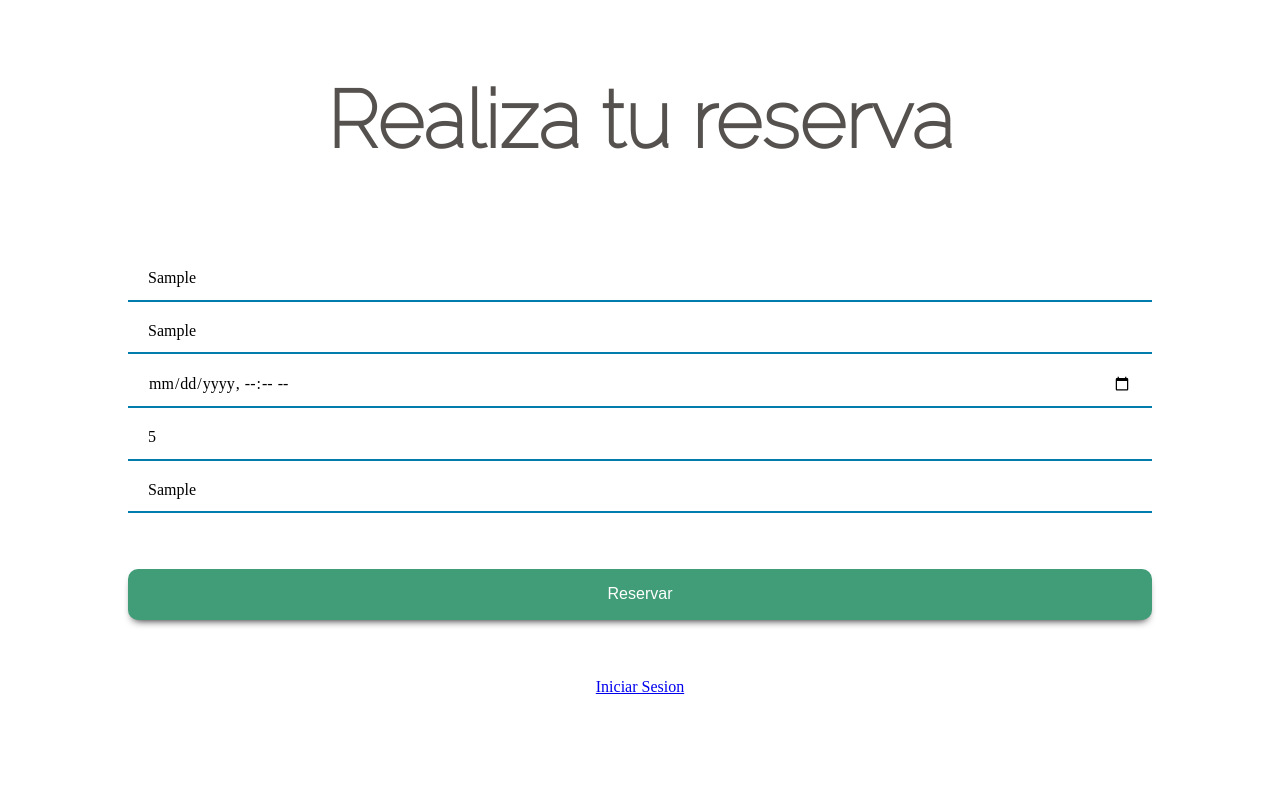
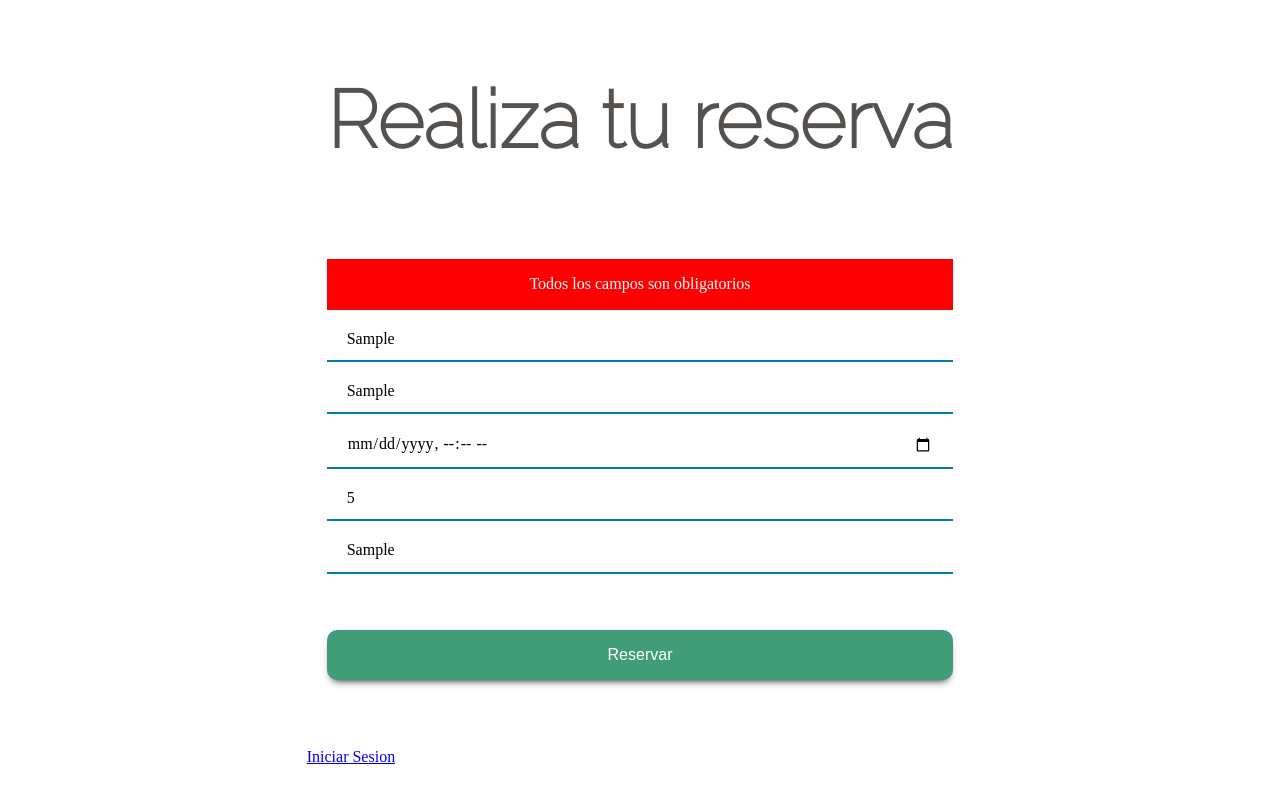
Before and after one commit to johanBautista/tengoHambre, a React (Create React App) app: page /reserva in a window 1280 px wide. Both pictures are taken after typing "Sample", "Sample", "5", "Sample" into the empty fields and a click on the button "Reservar". Built offline with nearby package versions, Linux system fonts and the light colour scheme.

Commit message:
form reserva validacion campos vacios, css refact

```diff
--- a/src/components/Home.js
+++ b/src/components/Home.js
@@ -9,6 +9,7 @@ const Titulo = styled.h4`
   color: #55514e;
   font-family: 'Raleway', sans-serif;
   padding: 20px;
+  display:block;
 `;
 
 const Home = () => {
--- a/src/components/Reserva.js
+++ b/src/components/Reserva.js
@@ -3,9 +3,10 @@ import { Link } from 'react-router-dom';
 import styled from '@emotion/styled';
 
 const Contenedor = styled.div`
-  display: flex;
+  display: grid;
+  justify-content: center;
   align-items: center;
-  flex-direction: column;
+  height: 100px;
 `;
 
 const Boton = styled.button`
@@ -43,8 +44,14 @@ const Titulo = styled.h1`
 `;
 
 const Form = styled.form`
-  width: 80%;
-  padding: 10px;
+  padding: 20px;
+`;
+
+const Error = styled.div`
+  background-color: red;
+  color: white;
+  padding: 1rem;
+  text-align: center;
 `;
 
 const Reserva = () => {
@@ -57,6 +64,7 @@ const Reserva = () => {
     evento: '',
   });
 
+  const [error, guardarError] = useState(false);
   //extraer de usuario
   const { nombre, telefono, fecha, aforo, evento } = reserva;
 
@@ -72,13 +80,25 @@ const Reserva = () => {
   const onSubmit = (e) => {
     e.preventDefault();
     //validaciones
-    //pass min 6
-    //pasar info action
+    if (
+      nombre.trim() === '' ||
+      telefono.trim() === '' ||
+      fecha.trim() === '' ||
+      aforo.trim() === '' ||
+      evento.trim() === ''
+    ) {
+      guardarError(true);
+      return;
+    }
+    guardarError(false);
   };
+
   return (
     <Contenedor>
       <Titulo>Realiza tu reserva</Titulo>
       <Form onSubmit={onSubmit}>
+        {error ? <Error>Todos los campos son obligatorios</Error> : null}
+
         <Input
           type="text"
           id="nombre"
@@ -121,7 +141,7 @@ const Reserva = () => {
           onChange={onChange}
         />
 
-        <Boton>Reservar</Boton>
+        <Boton type="submit">Reservar</Boton>
       </Form>
       <Link to={'/'} className="enlace-cuenta">
         Iniciar Sesion
--- a/src/components/auth/Login.js
+++ b/src/components/auth/Login.js
@@ -3,9 +3,10 @@ import { Link } from 'react-router-dom';
 import styled from '@emotion/styled';
 
 const Contenedor = styled.div`
-  display: flex;
+  display: grid;
+  justify-content: center;
   align-items: center;
-  flex-direction: column;
+  height: 100px;
 `;
 
 const Boton = styled.button`
@@ -38,8 +39,7 @@ const Titulo = styled.h1`
 `;
 
 const Form = styled.form`
-  width: 80%;
-  padding: 10px;
+  padding: 20px;
 `;
 
 //
--- a/src/components/auth/NuevaCuenta.js
+++ b/src/components/auth/NuevaCuenta.js
@@ -3,9 +3,10 @@ import { Link } from 'react-router-dom';
 import styled from '@emotion/styled';
 
 const Contenedor = styled.div`
-  display: flex;
+  display: grid;
+  justify-content: center;
   align-items: center;
-  flex-direction: column;
+  height: 100px;
 `;
 
 const Boton = styled.button`
@@ -43,8 +44,7 @@ const Titulo = styled.h1`
 `;
 
 const Form = styled.form`
-  width: 80%;
-  padding: 10px;
+  padding: 20px;
 `;
 
 const NuevaCuenta = () => {
```
